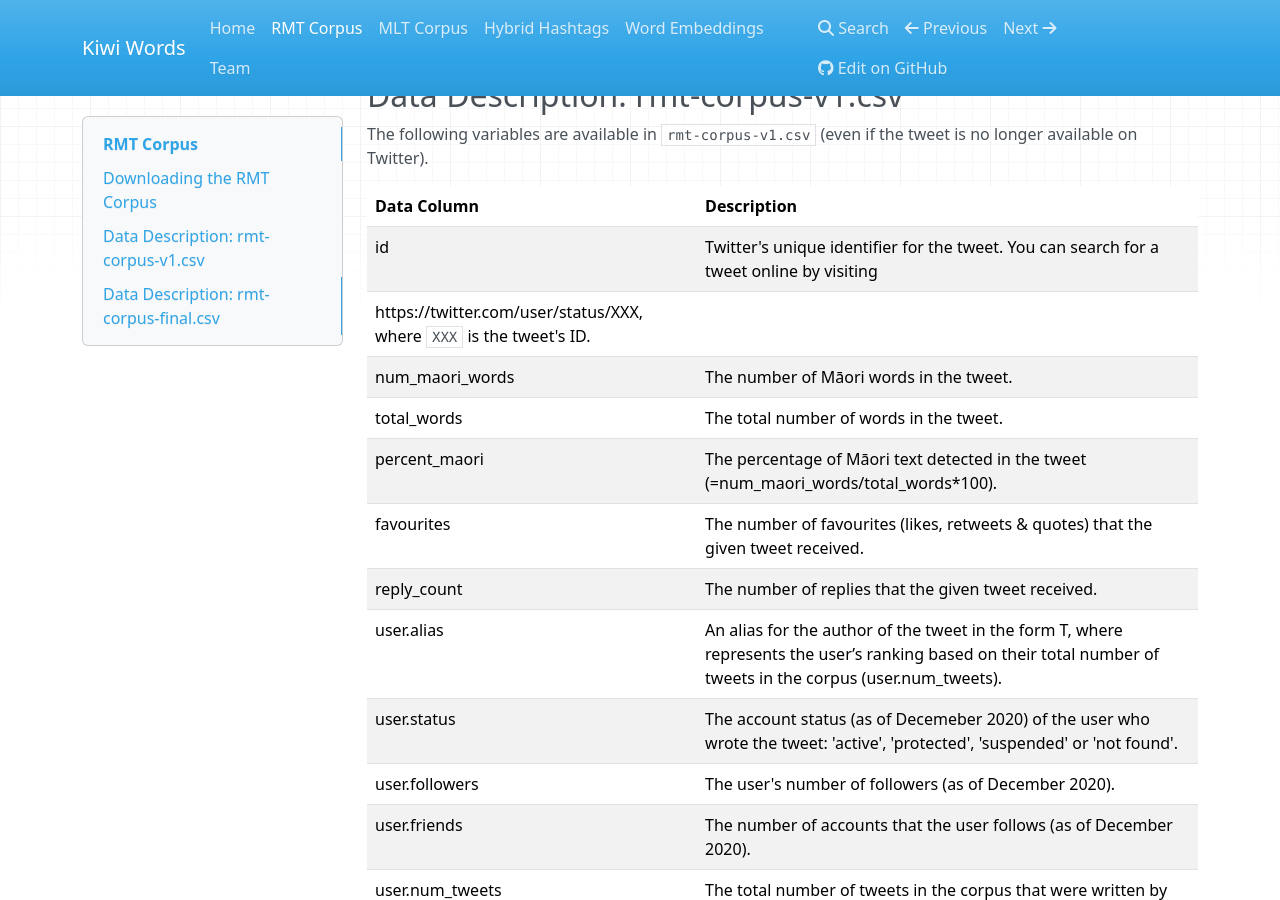
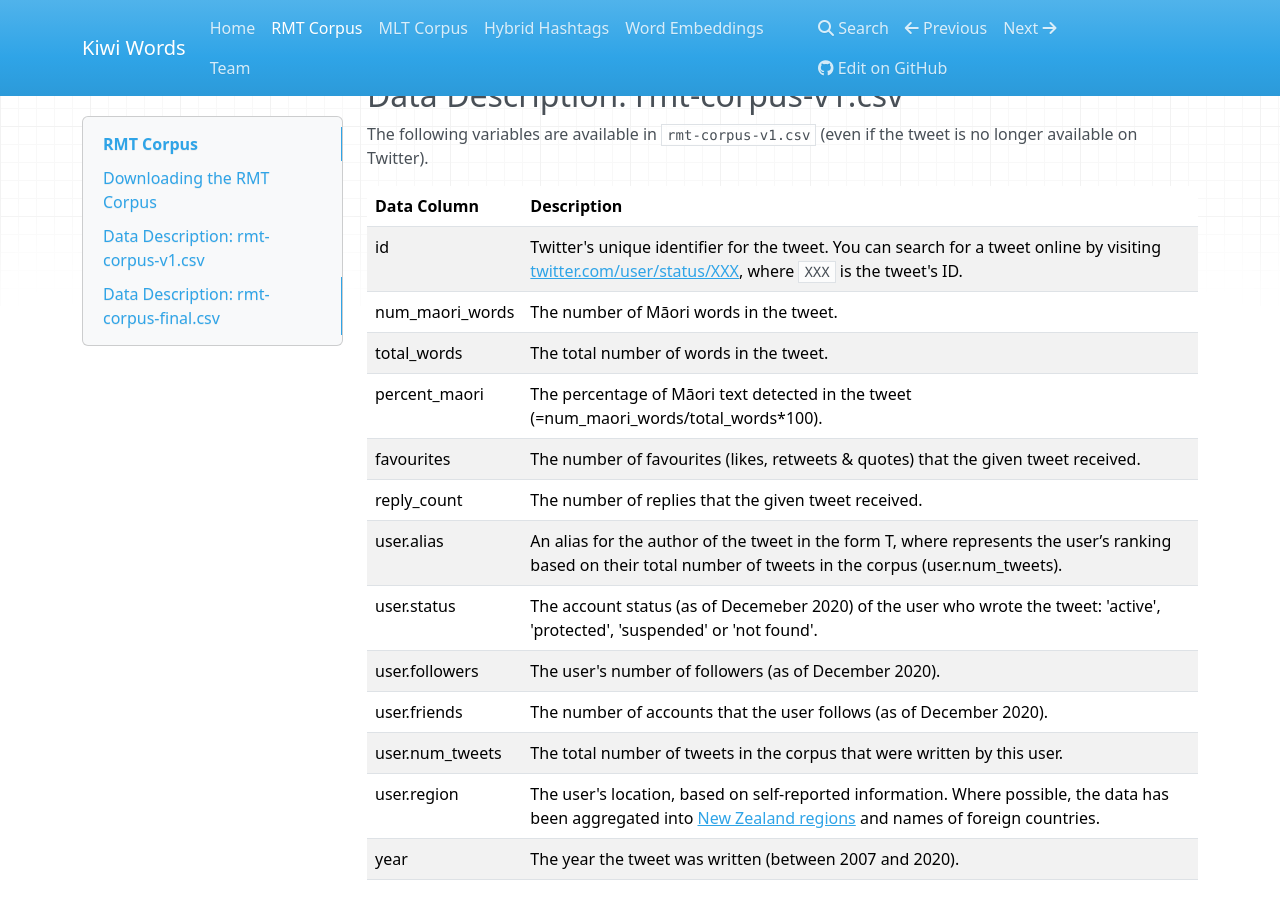
Before and after one commit to Waikato/kiwiwords, an MkDocs documentation site: the page built from docs/rmt_corpus.md, in a window 1280 px wide and 900 px high, scrolled down 1267 px. Built offline with MkDocs 1.6.1, drawn with Linux system fonts in a browser that asks for light colours; nearby versions of some CDN libraries; part of the change alters nothing that is shown.

Commit message:
Update rmt_corpus.md

```diff
--- a/docs/rmt_corpus.md
+++ b/docs/rmt_corpus.md
@@ -35,8 +35,7 @@ The following variables are available in `rmt-corpus-v1.csv` (even if the tweet
 
 | Data Column                       | Description |
 | -------------                     | ------------- |
-| id                                | Twitter's unique identifier for the tweet. You can search for a tweet online by visiting
-https://twitter.com/user/status/XXX, where `XXX` is the tweet's ID.  |
+| id                                | Twitter's unique identifier for the tweet. You can search for a tweet online by visiting [twitter.com/user/status/XXX](twitter.com/user/status/XXX), where `XXX` is the tweet's ID.  |
 | num_maori_words                   | The number of Māori words in the tweet.
 | total_words                       | The total number of words in the tweet.
 | percent_maori                     | The percentage of Māori text detected in the tweet (=num_maori_words/total_words\*100).
```
